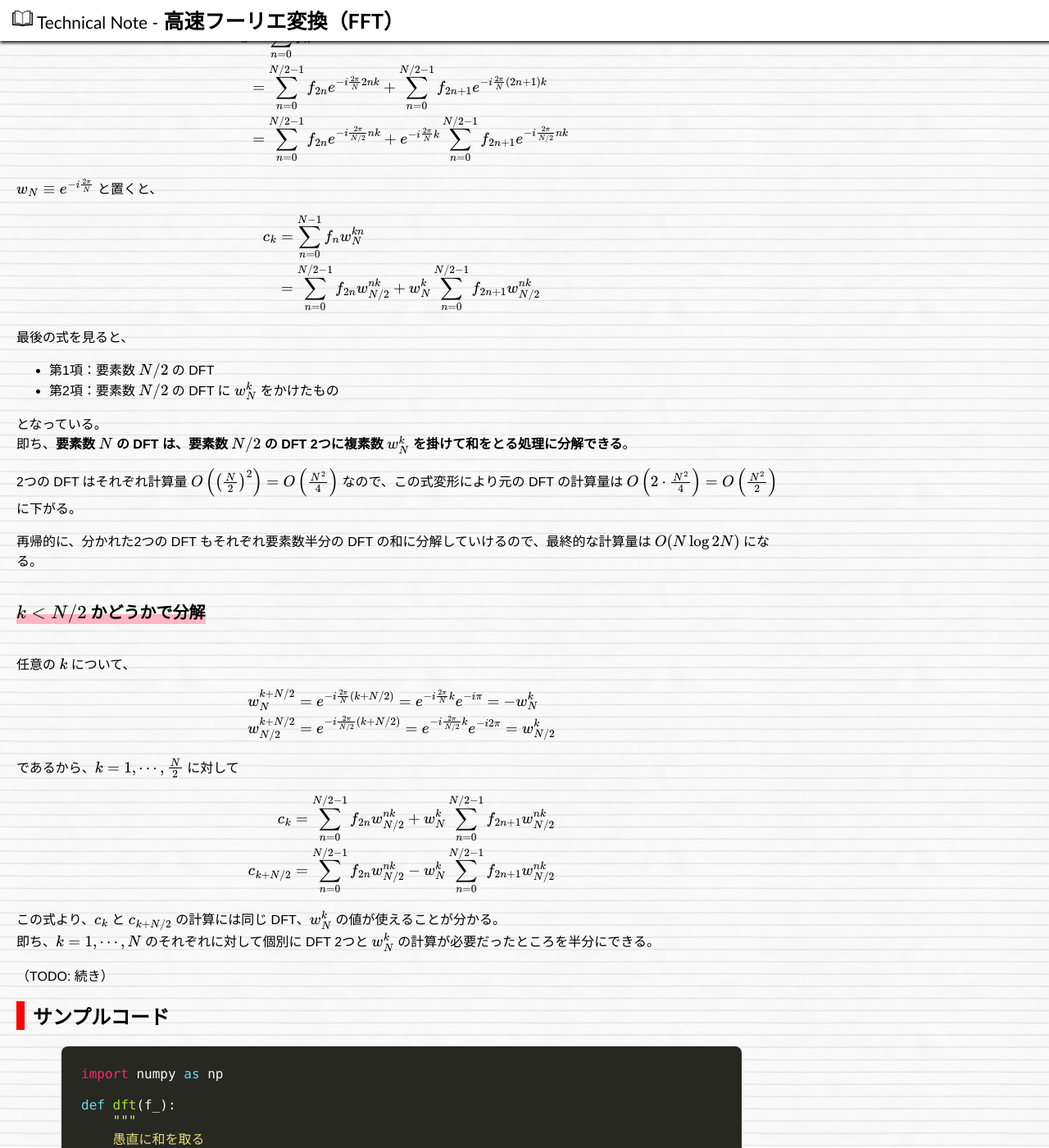
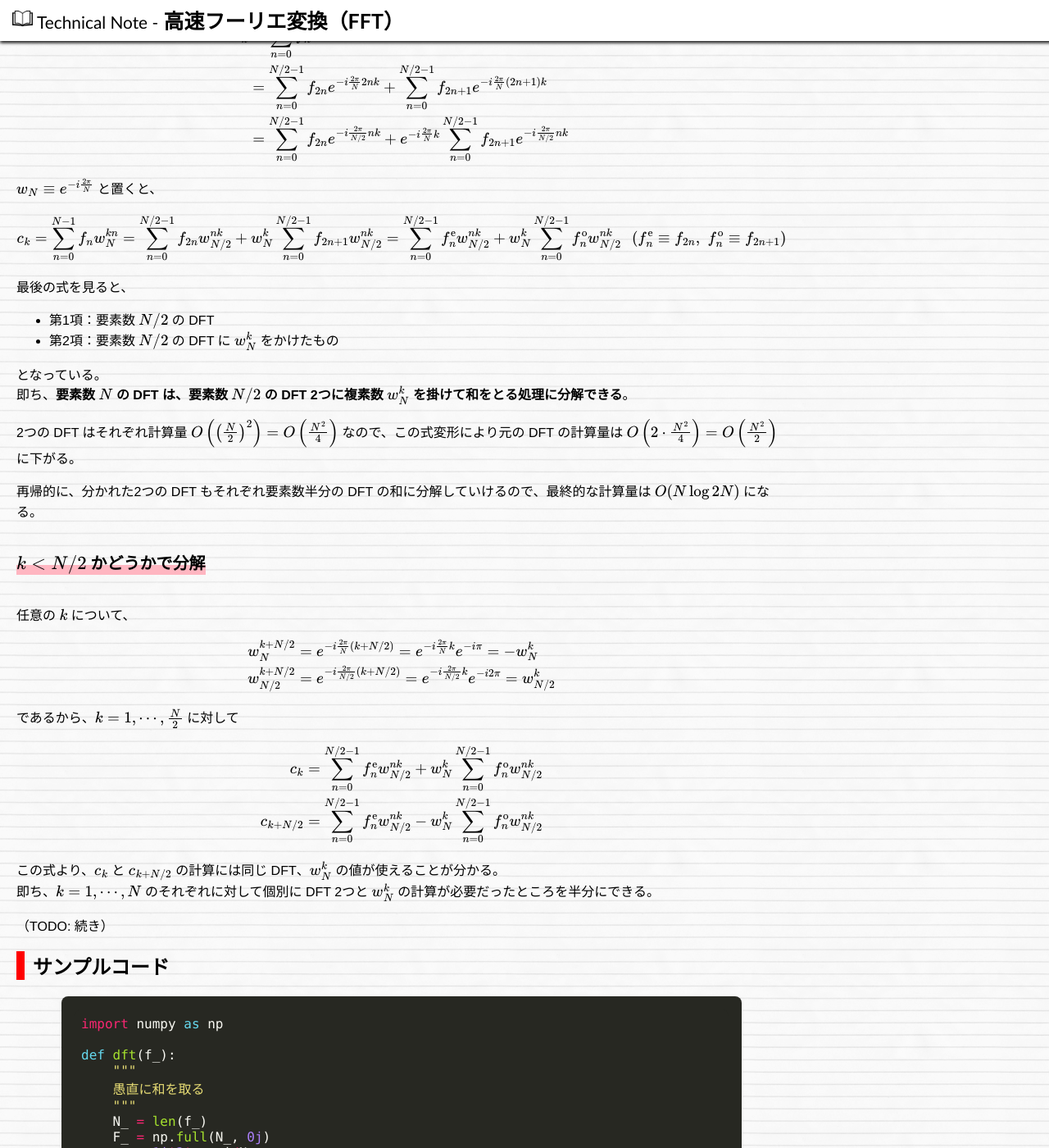
Before and after one commit to hkawabata/technical-note, a Jekyll site: the page built from docs/note/Algorithm/fft.md, in a window 1280 px wide and 1400 px high, scrolled down 3585 px. Shown: the whole window at 82% size. Built offline with Jekyll 4.4.1, drawn with Linux system fonts in a browser that asks for light colours; nearby versions of some CDN libraries; our own code applies the rules of GitHub Pages for plain Markdown files; formulas are drawn with MathJax 3.

Commit message:
Update fft.md

```diff
--- a/docs/note/Algorithm/fft.md
+++ b/docs/note/Algorithm/fft.md
@@ -116,12 +116,11 @@
 
 $$w_N \equiv e^{-i \frac{2 \pi}{N}}$$ と置くと、
 
-$$
 \begin{eqnarray}
 c_k &=& \displaystyle \sum_{n=0}^{N-1} f_n w_N^{kn} \\
-  &=& \displaystyle \sum_{n=0}^{N/2-1} f_{2n} w_{N/2}^{nk} + w_{N}^{k} \sum_{n=0}^{N/2-1} f_{2n+1} w_{N/2}^{nk}
+  &=& \displaystyle \sum_{n=0}^{N/2-1} f_{2n} w_{N/2}^{nk} + w_{N}^{k} \sum_{n=0}^{N/2-1} f_{2n+1} w_{N/2}^{nk} \\
+  &=& \displaystyle \sum_{n=0}^{N/2-1} f_n^{\rm e} w_{N/2}^{nk} + w_{N}^{k} \sum_{n=0}^{N/2-1} f_n^{\rm o} w_{N/2}^{nk} \,\,\,\left( f_n^{\rm e} \equiv f_{2n},\,\, f_n^{\rm o} \equiv f_{2n+1} \right)
 \end{eqnarray}
-$$
 
 最後の式を見ると、
 
@@ -151,8 +150,8 @@
 
 $$
 \begin{eqnarray}
-c_k       &=& \displaystyle \sum_{n=0}^{N/2-1} f_{2n} w_{N/2}^{nk} + w_N^{k} \sum_{n=0}^{N/2-1} f_{2n+1} w_{N/2}^{nk} \\
-c_{k+N/2} &=& \displaystyle \sum_{n=0}^{N/2-1} f_{2n} w_{N/2}^{nk} - w_N^{k} \sum_{n=0}^{N/2-1} f_{2n+1} w_{N/2}^{nk}
+c_k       &=& \displaystyle \sum_{n=0}^{N/2-1} f_n^{\rm e} w_{N/2}^{nk} + w_N^{k} \sum_{n=0}^{N/2-1} f_n^{\rm o} w_{N/2}^{nk} \\
+c_{k+N/2} &=& \displaystyle \sum_{n=0}^{N/2-1} f_n^{\rm e} w_{N/2}^{nk} - w_N^{k} \sum_{n=0}^{N/2-1} f_n^{\rm o} w_{N/2}^{nk}
 \end{eqnarray}
 $$
 
```
